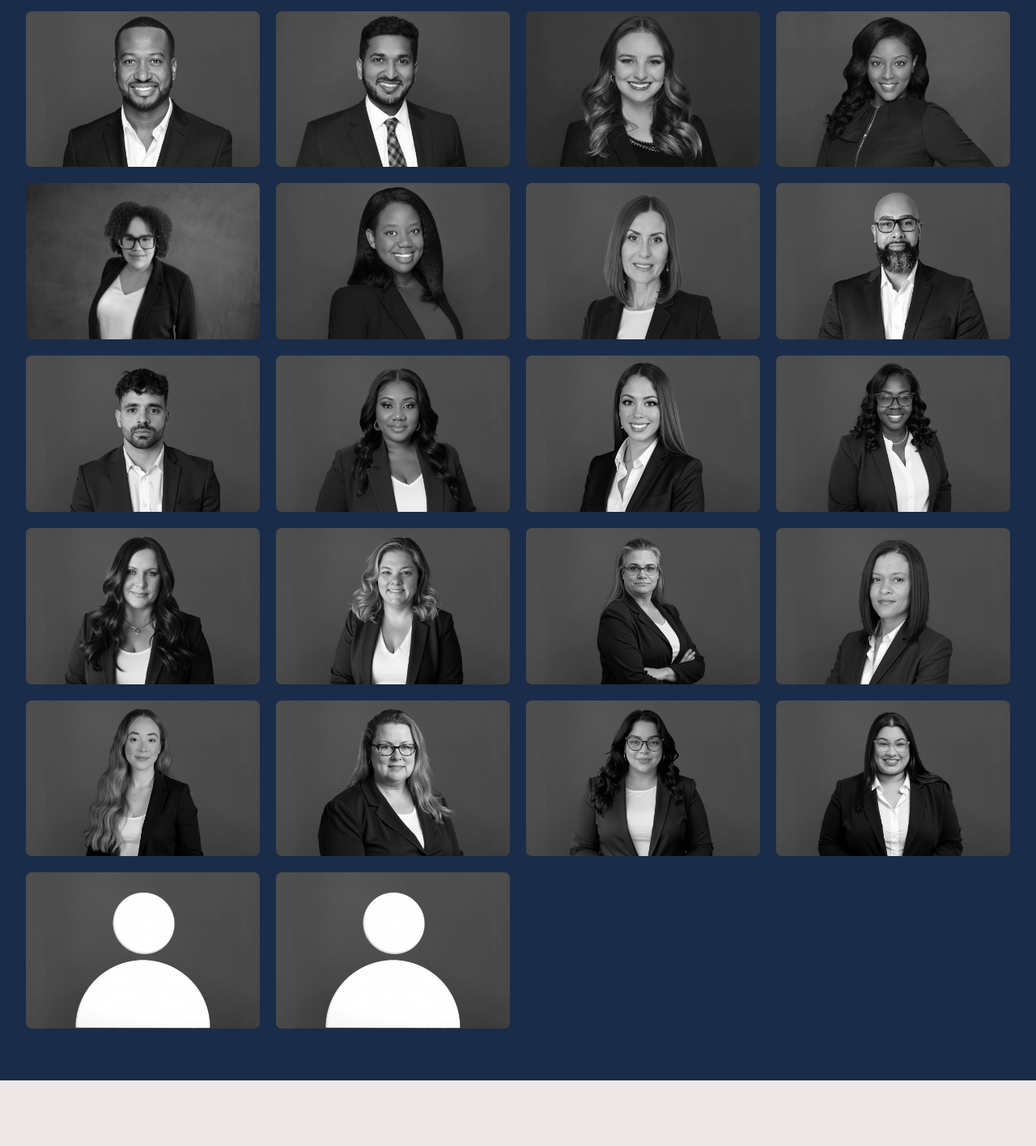
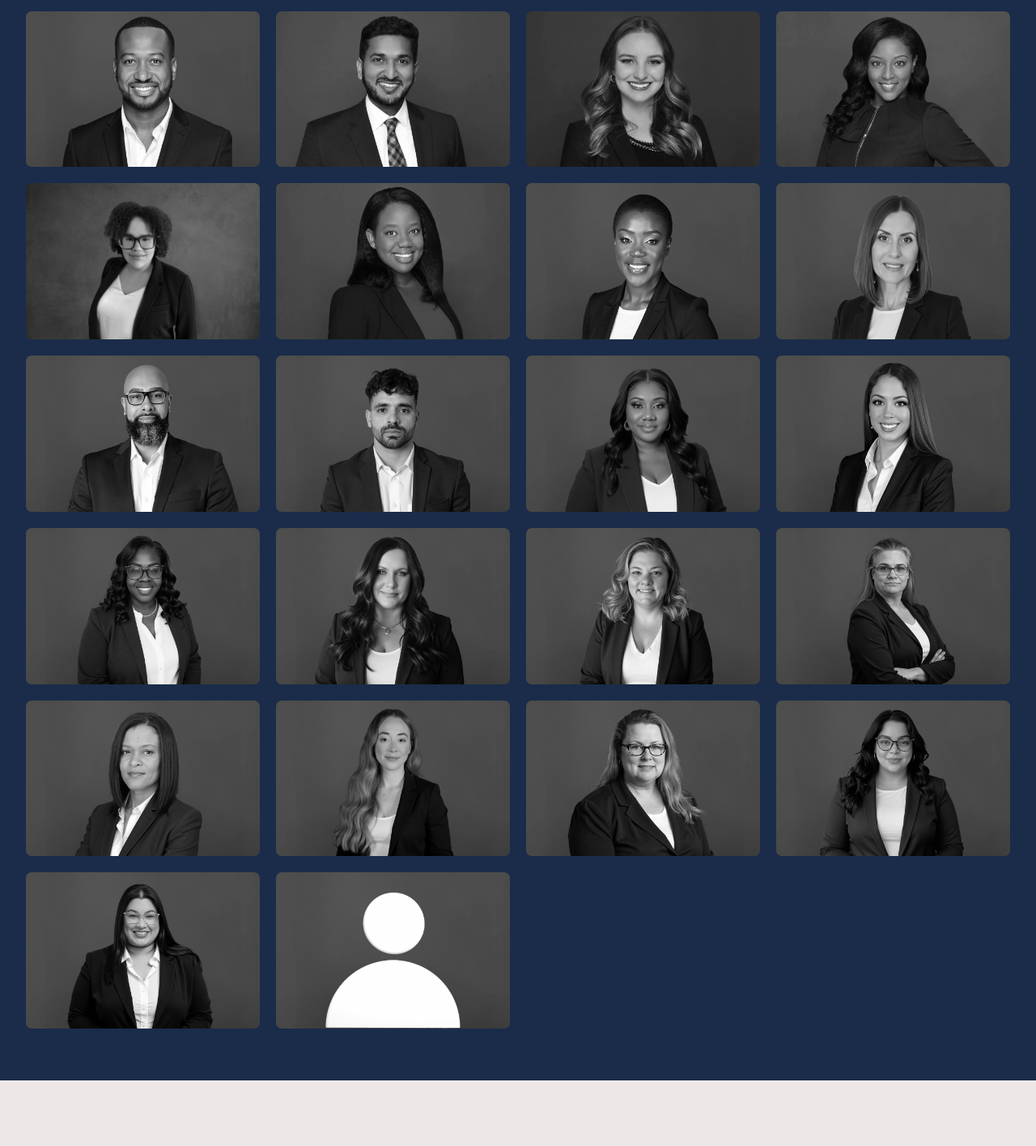
Before and after one commit to ymesadev/llg-front-end, a Next.js app: page /team in a window 1280 px wide. Shown: the part 304-1719 px from the top of the page at 81% size. Built offline with nearby package versions, Linux system fonts and the light colour scheme.

Commit message:
Marie Image

```diff
--- a/src/app/team/page.js
+++ b/src/app/team/page.js
@@ -16,6 +16,7 @@ const teamMembers = [
   { name: "Benaejah Simmonds, Esq", photo: "/images/Benaejah-Simmonds-Esq-LLG.jpg", description: "Miami, FL", link: "/benaejah-simmonds-esq" },
   { name: "Melissa Romero, Esq", photo: "/images/Melissa-Romero-Esq.jpg", description: "West Palm Beach, FL", link: "/melissa-romero-esq" },
   { name: "Magdaline Mintz, Esq", photo: "/images/Magdaline-Mintz-Esq-LLG.jpg", description: "Atlanta, GA" },
+  { name: "Marie Fabre", photo: "/images/marie-fabre.jpg", description: "Miami, FL" },
   { name: "Olena Perez", photo: "/images/olena-perez.jpg", description: "Tallahassee, FL", link: "/olena-perez" },
   { name: "Matthew Mobley", photo: "/images/matthew-mobley.jpg", description: "Miami, FL", link: "/matthew-mobley"},
   { name: "Yonel Mesa", photo: "/images/yonel-mesa.jpg", description: "Miami, FL", link: "/yonel-mesa" },
@@ -33,7 +34,7 @@ const teamMembers = [
 
   { name: "Damian Zimmerman, Esq", photo: "/images/no-data.jpg", description: "Pensacola, FL" },
 
-  { name: "Marie Fabre", photo: "/images/no-data.jpg", description: "Miami, FL",link: "/marie-fabre" },
+
 ];
 
 
```
Also changed, not shown: public/images/marie-fabre.jpg (added).
